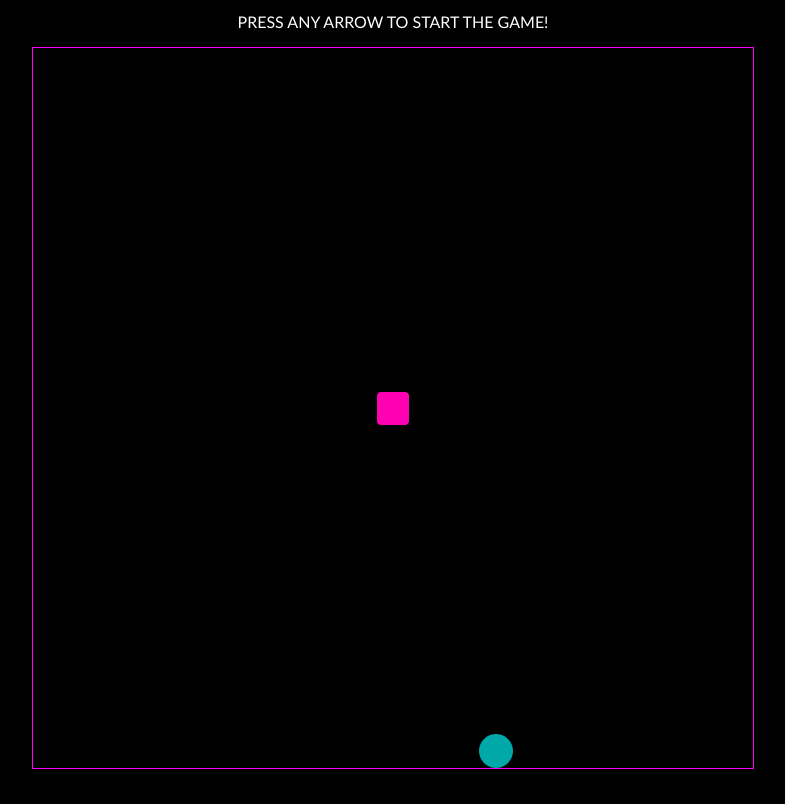
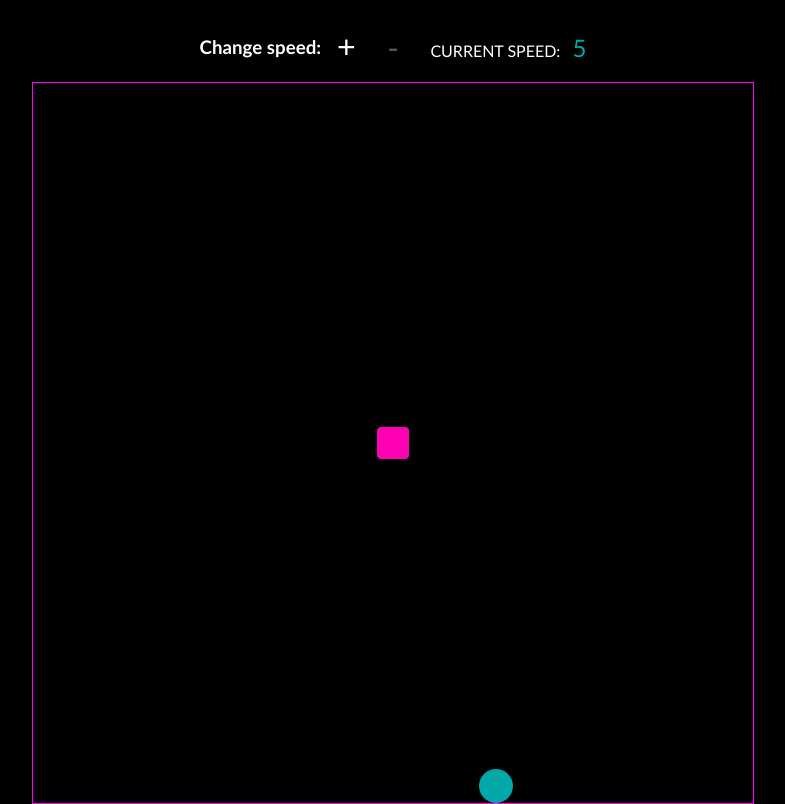
Before and after one commit to lunaticfriki/vaniasnake, a plain HTML site: page index.html in a window 1280 px wide. Shown: the part 58-862 px from the top of the page, without its empty margins (247-1032 px from the left). Before the commit the page ends 827 px from the top, so only its background shows below. Drawn offline with Linux system fonts and the light colour scheme.

Commit message:
control speed

```diff
--- a/index.html
+++ b/index.html
@@ -13,6 +13,14 @@
       <h1>VANIASNAKE</h1>
       <p>Press any arrow to start the game!</p>
     </header>
+    <section>
+      <div class="speed-btns">
+        <h3>Change speed:</h3>
+        <button id="increase">+</button>
+        <button id="decrease" disabled>-</button>
+        <p>Current speed: <span id="currentSpeed"></span></p>
+      </div>
+    </section>
     <div id="game-board"></div>
   </body>
 </html>
--- a/snake.js
+++ b/snake.js
@@ -1,8 +1,37 @@
 import { getInputDirection } from './input.js'
 
-const SNAKE_SPEED = 5
+let SNAKE_SPEED = 5
 const snakeBody = [{ x: 11, y: 11 }]
 let newSegments = 0
+
+const currentSpeed = document.getElementById('currentSpeed')
+currentSpeed.innerHTML = SNAKE_SPEED
+
+const btnIncrease = document.getElementById('increase')
+const btnDecrease = document.getElementById('decrease')
+
+btnIncrease.addEventListener('click', upSpeed)
+btnDecrease.addEventListener('click', downSpeed)
+
+function upSpeed() {
+  SNAKE_SPEED += 1 && SNAKE_SPEED < 30
+  currentSpeed.innerHTML = SNAKE_SPEED
+  if (SNAKE_SPEED === 30) {
+    btnIncrease.disabled = true
+  } else {
+    btnDecrease.disabled = false
+  }
+}
+
+function downSpeed() {
+  SNAKE_SPEED -= 1 && SNAKE_SPEED > 5
+  currentSpeed.innerHTML = SNAKE_SPEED
+  if (SNAKE_SPEED === 5) {
+    btnDecrease.disabled = true
+  } else {
+    btnIncrease.disabled = false
+  }
+}
 
 function update() {
   addSegments()
--- a/styles.css
+++ b/styles.css
@@ -6,6 +6,7 @@
   place-content: center;
   margin: 0;
   background-color: #000;
+  color: #fff;
   font-family: 'Gill Sans', 'Gill Sans MT', Calibri, 'Trebuchet MS', sans-serif;
 }
 
@@ -19,9 +20,41 @@
 }
 
 p {
-  color: #fff;
   text-transform: uppercase;
   transition: 1s all ease-in-out;
+}
+
+button {
+  border: none;
+  background-color: transparent;
+  padding: 1rem;
+  color: #fff;
+  font-size: 2rem;
+}
+
+button:last-of-type {
+  margin-inline-end: 1rem;
+}
+
+button:hover {
+  cursor: pointer;
+  color: hsl(318, 100%, 50%);
+}
+
+button:disabled {
+  color: rgba(204, 200, 204, 0.418);
+  cursor: not-allowed;
+}
+
+.speed-btns {
+  display: flex;
+  align-items: center;
+}
+
+span {
+  font-size: 1.5rem;
+  padding-inline-start: 0.5rem;
+  color: hsl(180, 100%, 33%);
 }
 
 #game-board {
```
